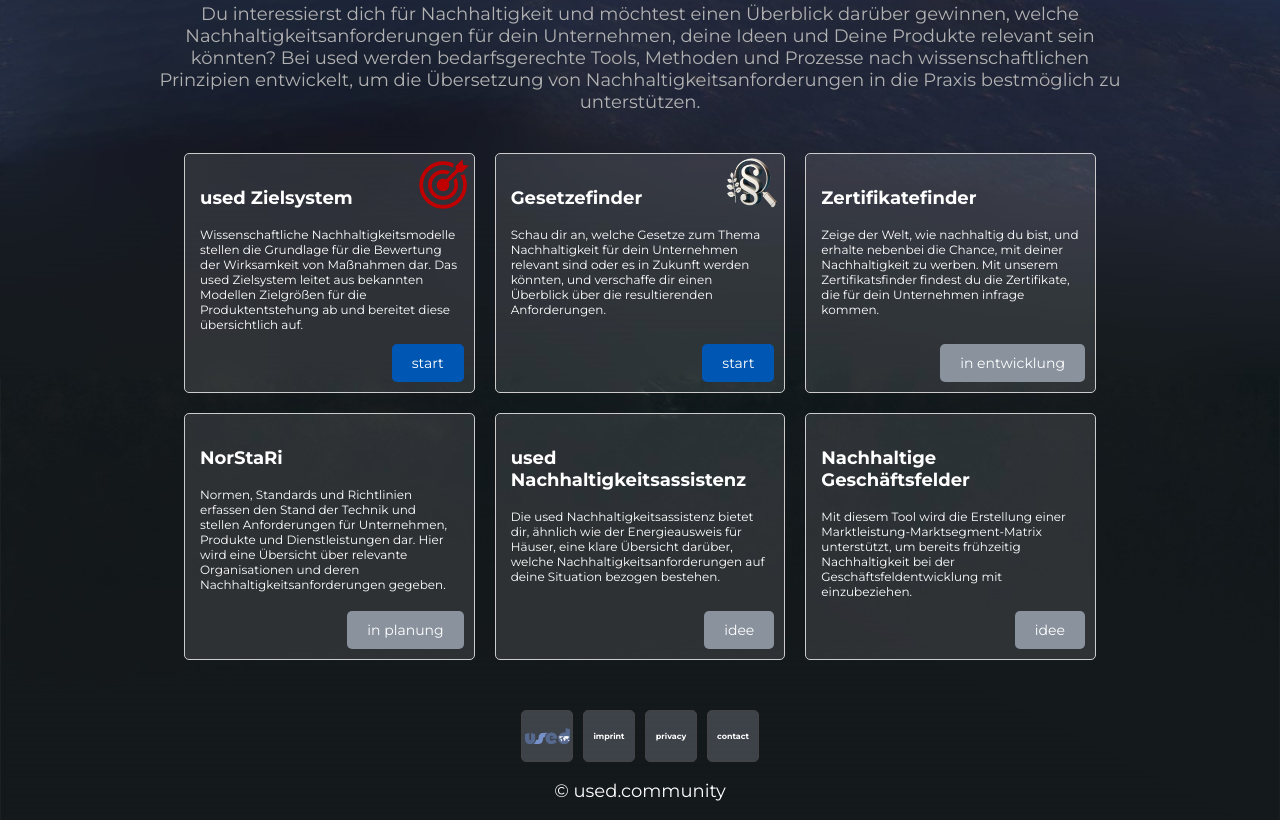
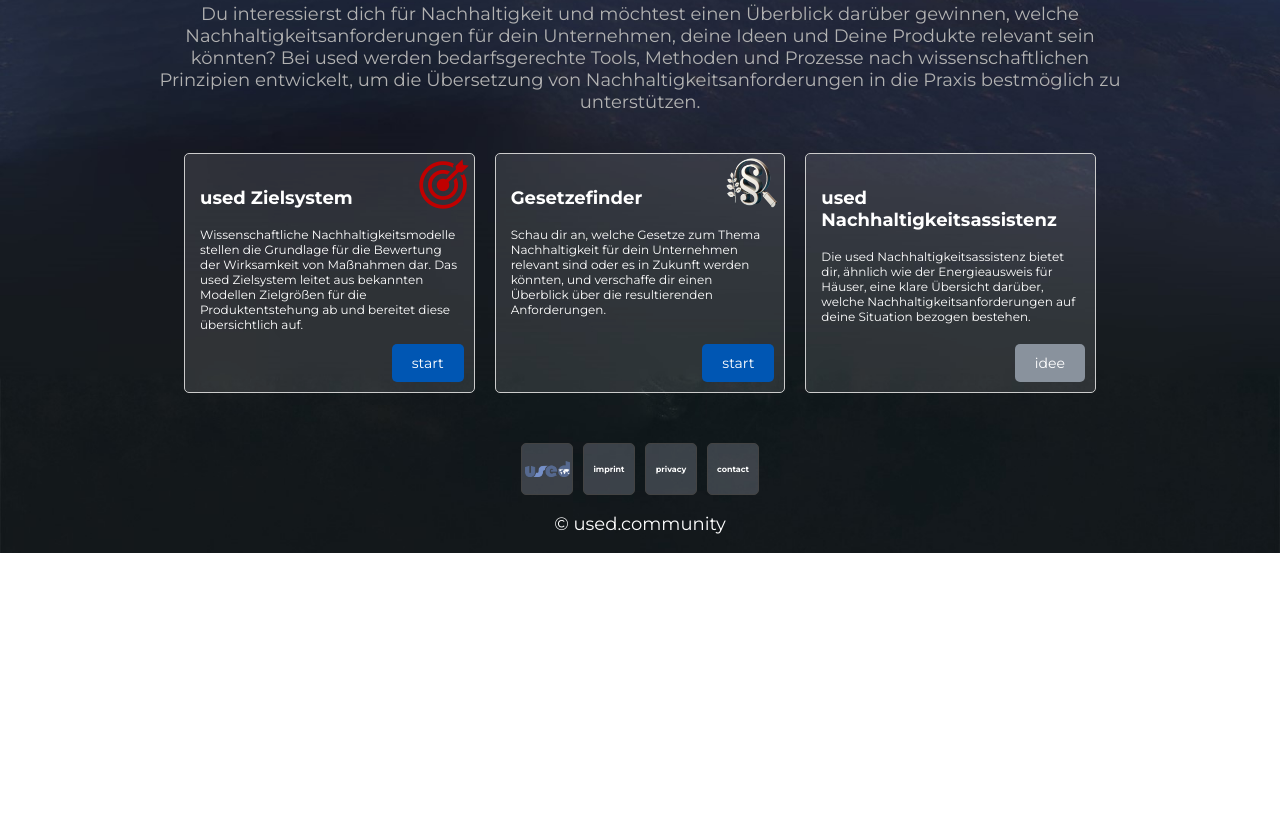
Before and after one commit to usedcommunity/used, a plain HTML site: page index.html in a window 1280 px wide. Shown: the part 363-1183 px from the top of the page. After the commit the page ends 916 px from the top, so only its background shows below. Drawn offline with Linux system fonts and the light colour scheme.

Commit message:
Tools update

```diff
--- a/index.html
+++ b/index.html
@@ -77,38 +77,6 @@
               </div>
             </div>
 
-            <div class="tool" data-tags="anforderung, gesetze, standards, zertifikate, produktplanung, strategie, marketing, vertrieb, produktentwicklung, it, produktion, logistik, beschaffung, nutzung, werkstatt, verwertung, bewertung, org, quali">
-              <div class="contentbox">
-                <div class="text-box">
-                  <h3>Zertifikatefinder</h3>
-                  Zeige der Welt, wie nachhaltig du bist, und erhalte nebenbei die Chance,
-                  mit deiner Nachhaltigkeit zu werben. Mit unserem Zertifikatsfinder findest du die Zertifikate,
-                  die für dein Unternehmen infrage kommen.
-                </div>
-                <div class="image-box">
-                </div>
-              </div>
-              <div class="buttons">
-                <a class="button margin" href="https://usedcommunity.de/">in entwicklung</a>
-              </div>
-            </div>
-
-            <div class="tool" data-tags="anforderung, standards, material, entwicklungssystem">
-              <div class="contentbox">
-                <div class="text-box">
-                  <h3>NorStaRi</h3>
-                  Normen, Standards und Richtlinien erfassen den Stand der Technik
-                  und stellen Anforderungen für Unternehmen, Produkte und Dienstleistungen dar.
-                  Hier wird eine Übersicht über relevante Organisationen und deren Nachhaltigkeitsanforderungen gegeben.
-                </div>
-                <div class="image-box">
-                </div>
-              </div>
-              <div class="buttons">
-                  <a class="button margin" href="https://usedcommunity.de/">in planung</a>
-              </div>
-            </div>
-
             <div class="tool" data-tags="standards, ziele, material, kreislauf,
             produktplanung, strategie, geschäft, forschung, marketing, vertrieb,
             produktentwicklung, it, produktion, logistik, beschaffung, nutzung, werkstatt,
@@ -124,21 +92,6 @@
               </div>
               <div class="buttons">
                 <a class="button margin" href="https://used.community">idee</a>
-              </div>
-            </div>
-
-            <div class="tool" data-tags="ziele, produktplanung, strategie, geschäft,  marketing, vertrieb, produktentwicklung, nutzung, entwicklungssystem, kontext, bewertung">
-              <div class="contentbox">
-                <div class="text-box">
-                  <h3>Nachhaltige Geschäftsfelder</h3>
-                  Mit diesem Tool wird die Erstellung einer Marktleistung-Marktsegment-Matrix unterstützt,
-                  um bereits frühzeitig Nachhaltigkeit bei der Geschäftsfeldentwicklung mit einzubeziehen.
-                </div>
-                <div class="image-box">
-                </div>
-              </div>
-              <div class="buttons">
-                <a class="button margin" href="https://usedcommunity.de/">idee</a>
               </div>
             </div>
           </div>
```
